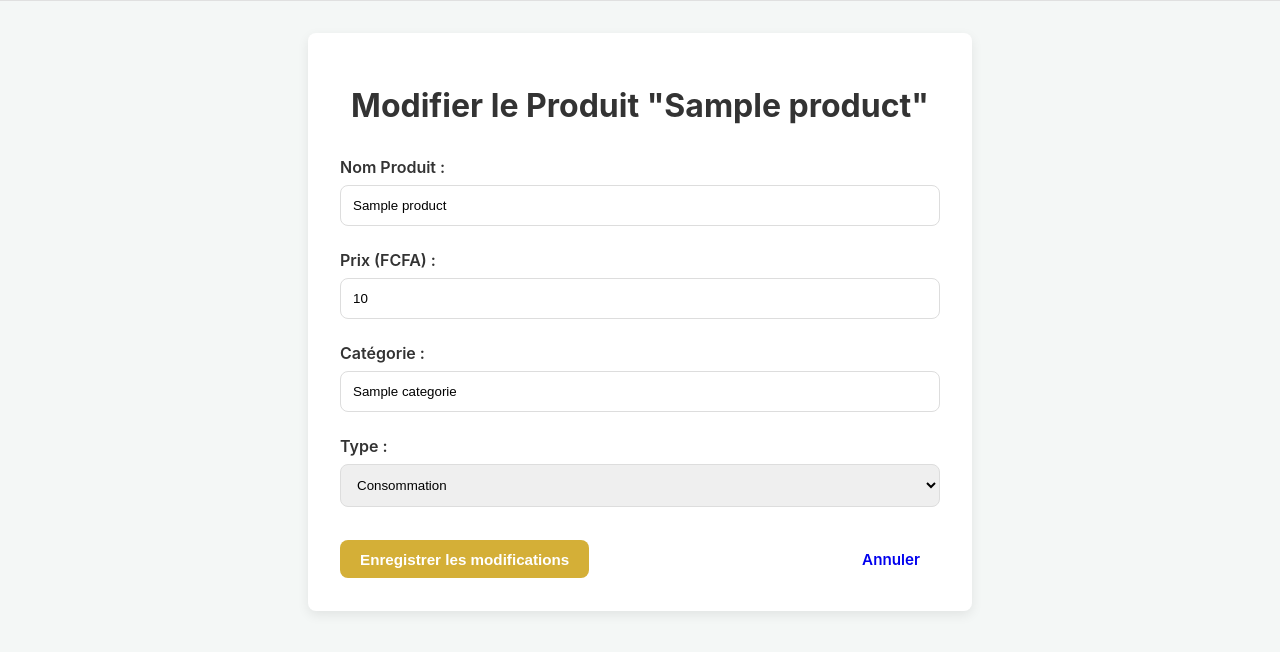
After one commit to djimognetjean/starligt2025, a Flask app: template templates/edit_product.html in a window 1280 px wide. The commit adds this page. Shown: the part 60-712 px from the top of the page. Run offline with Flask 3, Linux system fonts and the light colour scheme; the template is opened without the code that fills it: most values are stand-ins (such as "Sample title", 1, 10 or a date in 2020).

Commit message:
feat: Ajout de la modification des produits, services et chambres
Ajoute la possibilité de modifier les produits, services et chambres depuis le panneau d'administration.

- Ajout des routes et des fonctions de mise à jour dans `app.py` et `data_manager.py`.
- Création de nouveaux templates pour les formulaires de modification.
- Mise à jour du tableau de bord de l'administration avec des liens de modification.

```diff
--- a/app.py
+++ b/app.py
@@ -434,6 +434,29 @@ def admin_delete_room(room_id):
         flash("Erreur : Impossible de supprimer une chambre occupée.", 'error')
     return redirect(url_for('admin_dashboard'))
 
+@app.route('/admin/edit_room/<int:room_id>', methods=['GET', 'POST'])
+@admin_required
+def admin_edit_room(room_id):
+    """Affiche le formulaire de modification d'une chambre et traite la soumission."""
+    room = data_manager.get_room(room_id)
+    if not room:
+        flash("Chambre non trouvée.", 'error')
+        return redirect(url_for('admin_dashboard'))
+
+    if request.method == 'POST':
+        numero = request.form['numero']
+        type_chambre = request.form['type_chambre']
+        prix_nuit = float(request.form['prix_nuit'])
+
+        if data_manager.update_room(room_id, numero, type_chambre, prix_nuit):
+            flash(f"Chambre {numero} mise à jour avec succès.", 'success')
+            return redirect(url_for('admin_dashboard'))
+        else:
+            flash("Erreur lors de la mise à jour de la chambre.", 'error')
+            return redirect(url_for('admin_edit_room', room_id=room_id))
+
+    return render_template('edit_room.html', user=session['user'], room=room)
+
 # --- Routes Produits POS ---
 
 @app.route('/admin/add_product', methods=['POST'])
@@ -464,6 +487,30 @@ def admin_delete_product(product_id):
     else:
         flash("Erreur : Impossible de supprimer ce produit (peut-être lié à d'anciennes commandes).", 'error')
     return redirect(url_for('admin_dashboard'))
+
+@app.route('/admin/edit_product/<int:product_id>', methods=['GET', 'POST'])
+@admin_required
+def admin_edit_product(product_id):
+    """Affiche le formulaire de modification d'un produit et traite la soumission."""
+    product = data_manager.get_product(product_id)
+    if not product:
+        flash("Produit non trouvé.", 'error')
+        return redirect(url_for('admin_dashboard'))
+
+    if request.method == 'POST':
+        nom = request.form['nom']
+        prix = float(request.form['prix_unitaire'])
+        categorie = request.form['categorie']
+        type_vente = request.form['type_vente']
+
+        if data_manager.update_product(product_id, nom, prix, type_vente, categorie):
+            flash(f"Produit '{nom}' mis à jour avec succès.", 'success')
+            return redirect(url_for('admin_dashboard'))
+        else:
+            flash("Erreur lors de la mise à jour du produit.", 'error')
+            return redirect(url_for('admin_edit_product', product_id=product_id))
+
+    return render_template('edit_product.html', user=session['user'], product=product)
 
 # --- Routes Utilisateurs ---
 
--- a/data_manager.py
+++ b/data_manager.py
@@ -17,6 +17,15 @@ def get_all_rooms():
     rooms = cursor.fetchall()
     conn.close()
     return rooms
+
+def get_room(room_id):
+    """(ADMIN) Récupère les détails d'une chambre par ID."""
+    conn = get_db_connection()
+    cursor = conn.cursor()
+    cursor.execute("SELECT id, numero, type_chambre, prix_nuit FROM chambres WHERE id = ?", (room_id,))
+    room = cursor.fetchone()
+    conn.close()
+    return room
 
 def add_room_type(numero, type_chambre, prix_nuit):
     """(ADMIN) Ajoute une nouvelle chambre."""
@@ -50,6 +59,24 @@ def delete_room(room_id):
     finally:
         conn.close()
 
+def update_room(room_id, numero, type_chambre, prix_nuit):
+    """(ADMIN) Met à jour les détails d'une chambre."""
+    conn = get_db_connection()
+    cursor = conn.cursor()
+    try:
+        cursor.execute("""
+            UPDATE chambres
+            SET numero = ?, type_chambre = ?, prix_nuit = ?
+            WHERE id = ?
+        """, (numero, type_chambre, prix_nuit, room_id))
+        conn.commit()
+        return True
+    except sqlite3.Error as e:
+        print(f"Erreur lors de la mise à jour de la chambre : {e}")
+        return False
+    finally:
+        conn.close()
+
 # --- GESTION DES PRODUITS (CRUD) ---
 def get_all_products():
     conn = get_db_connection()
@@ -58,6 +85,15 @@ def get_all_products():
     products = cursor.fetchall()
     conn.close()
     return products
+
+def get_product(product_id):
+    """(ADMIN) Récupère les détails d'un produit par ID."""
+    conn = get_db_connection()
+    cursor = conn.cursor()
+    cursor.execute("SELECT id, nom, prix_unitaire, type_vente, categorie FROM produits_services WHERE id = ?", (product_id,))
+    product = cursor.fetchone()
+    conn.close()
+    return product
 
 def add_product(nom, prix_unitaire, type_vente, categorie):
     """(ADMIN) Ajoute un nouveau produit/service."""
@@ -87,6 +123,24 @@ def delete_product(product_id):
         return True
     except sqlite3.IntegrityError:
         # Le produit est lié à une ligne_commande
+        return False
+    finally:
+        conn.close()
+
+def update_product(product_id, nom, prix_unitaire, type_vente, categorie):
+    """(ADMIN) Met à jour les détails d'un produit."""
+    conn = get_db_connection()
+    cursor = conn.cursor()
+    try:
+        cursor.execute("""
+            UPDATE produits_services
+            SET nom = ?, prix_unitaire = ?, type_vente = ?, categorie = ?
+            WHERE id = ?
+        """, (nom, prix_unitaire, type_vente, categorie, product_id))
+        conn.commit()
+        return True
+    except sqlite3.Error as e:
+        print(f"Erreur lors de la mise à jour du produit : {e}")
         return False
     finally:
         conn.close()
--- /dev/null
+++ b/templates/edit_product.html
@@ -0,0 +1,64 @@
+{% extends "layout.html" %}
+{% block title %}Modifier Produit{% endblock %}
+
+{% block content %}
+<style>
+    .form-container {
+        max-width: 600px;
+        margin: 2rem auto;
+        padding: 2rem;
+        background: #fff;
+        border-radius: 8px;
+        box-shadow: 0 4px 12px rgba(0,0,0,0.08);
+    }
+    .form-container h1 {
+        text-align: center;
+        margin-bottom: 2rem;
+    }
+    .form-container label {
+        font-weight: 600;
+        display: block;
+        margin-top: 1.5rem;
+    }
+    .form-container input, .form-container select {
+        width: 100%;
+        padding: 0.75rem;
+        border: 1px solid #ddd;
+        border-radius: 8px;
+        box-sizing: border-box;
+        margin-top: 0.5rem;
+    }
+    .form-actions {
+        margin-top: 2rem;
+        display: flex;
+        justify-content: space-between;
+        align-items: center;
+    }
+</style>
+
+<div class="form-container">
+    <h1>Modifier le Produit "{{ product.nom }}"</h1>
+
+    <form method="POST" action="{{ url_for('admin_edit_product', product_id=product.id) }}">
+        <label for="nom">Nom Produit :</label>
+        <input type="text" name="nom" value="{{ product.nom }}" required>
+
+        <label for="prix_unitaire">Prix (FCFA) :</label>
+        <input type="number" name="prix_unitaire" value="{{ product.prix_unitaire }}" required>
+
+        <label for="categorie">Catégorie :</label>
+        <input type="text" name="categorie" value="{{ product.categorie }}" required>
+
+        <label for="type_vente">Type :</label>
+        <select name="type_vente">
+            <option {% if product.type_vente == 'Consommation' %}selected{% endif %}>Consommation</option>
+            <option {% if product.type_vente == 'Service Auxiliaire' %}selected{% endif %}>Service Auxiliaire</option>
+        </select>
+
+        <div class="form-actions">
+            <button type="submit" class="btn btn-primary">Enregistrer les modifications</button>
+            <a href="{{ url_for('admin_dashboard') }}" class="btn btn-secondary">Annuler</a>
+        </div>
+    </form>
+</div>
+{% endblock %}
```
Also changed, not shown: templates/admin.html (+8 -2 lines), templates/edit_room.html (added, +64 -0 lines).
